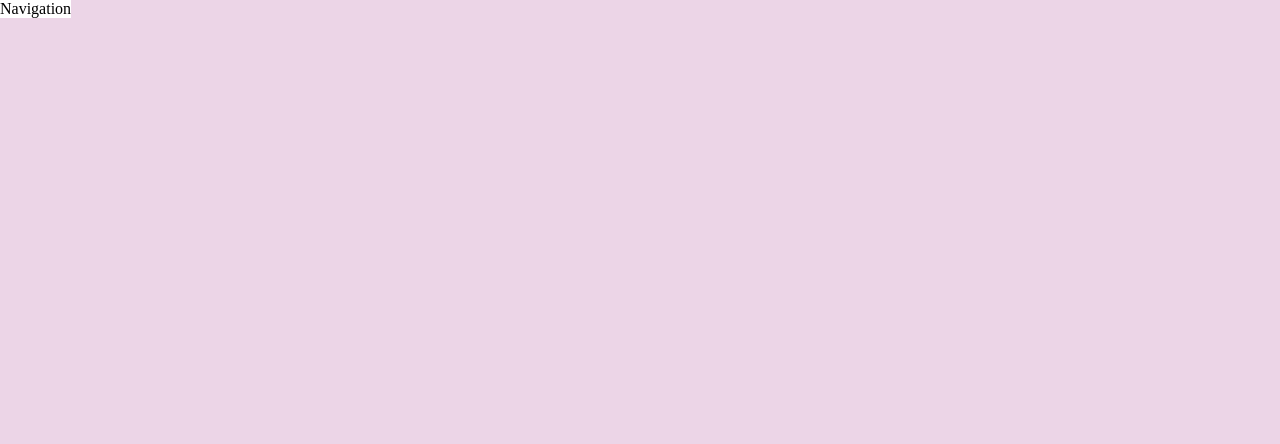
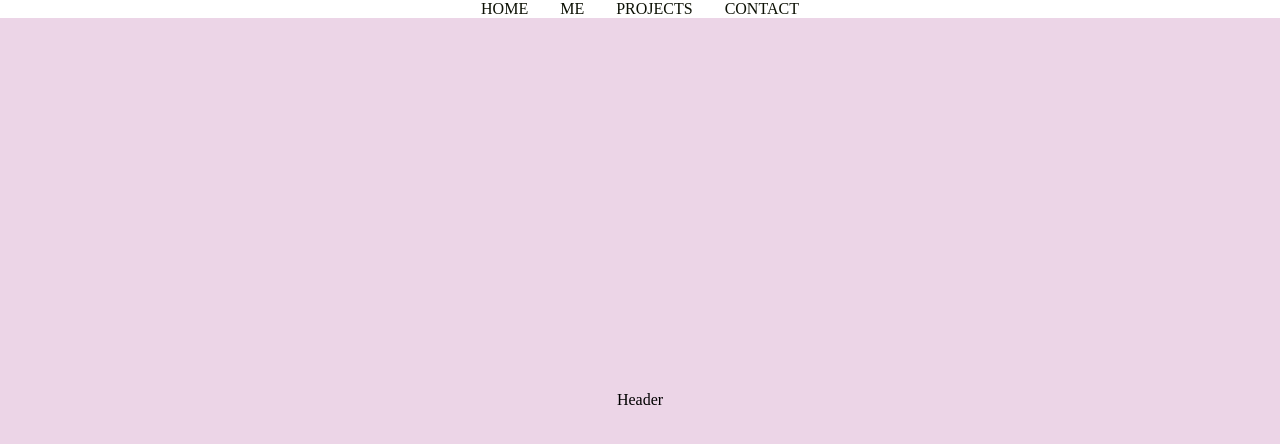
Before and after one commit to mariesaeter/personal-portfolio, a website: page index.html in a window 1280 px wide. Drawn offline with Linux system fonts and the light colour scheme.

Commit message:
Set up nav

```diff
--- a/index.html
+++ b/index.html
@@ -7,7 +7,14 @@
     <link rel="stylesheet" type="text/css" href="src/css/index.css" />
   </head>
   <body>
-    <nav>Navigation</nav>
+    <nav>
+      <ul>
+        <li><a href="/">home</a></li>
+        <li><a href="#me">me</a></li>
+        <li><a href="#projects">projects</a></li>
+        <li><a href="#contact">contact</a></li>
+      </ul>
+    </nav>
     <div class="scroll-snap">
       <header class="snap-align">Header</header>
 
--- a/src/css/index.css
+++ b/src/css/index.css
@@ -11,6 +11,21 @@ body {
 nav {
   background-color: #fff;
   position: absolute;
+  width: 100%;
+}
+nav ul {
+  display: flex;
+  justify-content: center;
+  gap: 2rem;
+}
+nav li {
+  list-style: none;
+  text-transform: uppercase;
+}
+
+nav a {
+  text-decoration: none;
+  color: #0c1004;
 }
 
 header {
@@ -50,4 +65,8 @@ footer {
 .snap-align {
   scroll-snap-align: start;
   scroll-snap-stop: always;
+  display: flex;
+  flex-direction: column;
+  justify-content: center;
+  align-items: center;
 }
```
